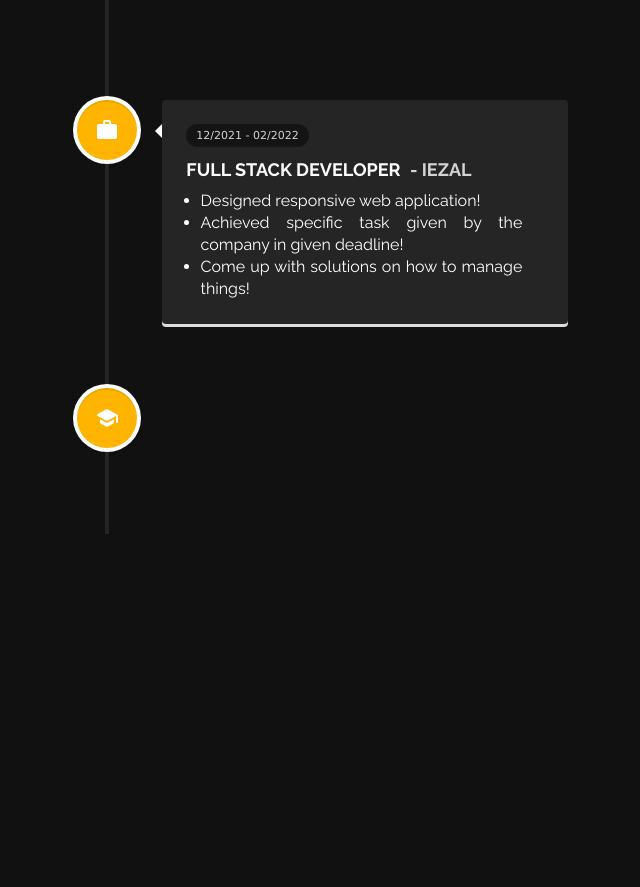
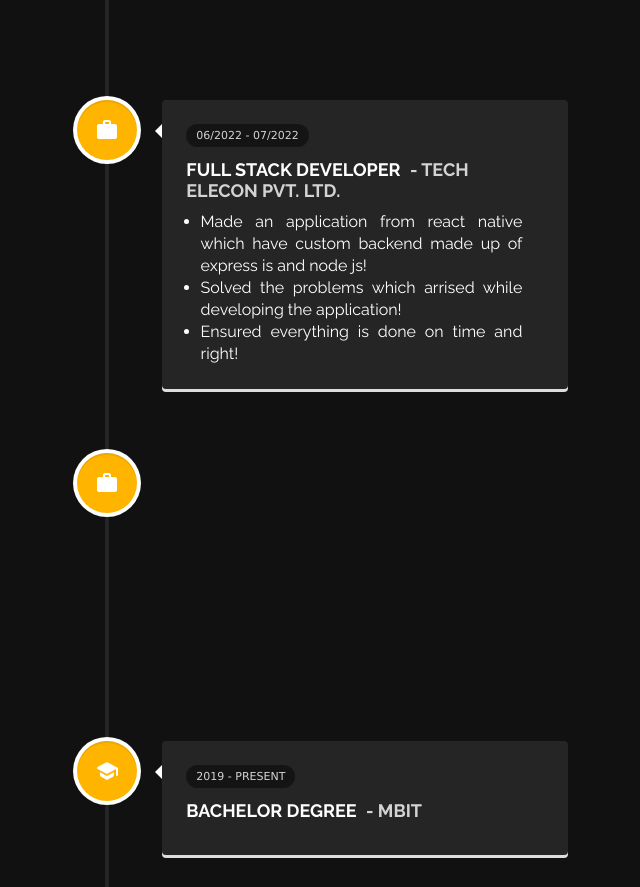
Before and after one commit to anish0103/My-Website, a React (Create React App) app: page /about in a window 1280 px wide. Shown: the part 2040-2927 px from the top of the page, without its empty margins (533-1173 px from the left). Before the commit the page ends 2574 px from the top, so only its background shows below. Built offline with nearby package versions, Linux system fonts and the light colour scheme.

Commit message:
Added New Resume And Updated Experience

```diff
--- a/src/Pages/AboutPage/about.js
+++ b/src/Pages/AboutPage/about.js
@@ -87,6 +87,23 @@
                 iconStyle={{ background: "#ffb400", color: "#fff" }}
               >
                 <div className="aboutpage-expedusubcontainer">
+                  <span>06/2022 - 07/2022</span>
+                  <h5>FULL STACK DEVELOPER <span> - TECH ELECON PVT. LTD.</span></h5>
+                  <ul>
+                    <li>Made an application from react native which have custom backend made up of express is and node js!</li>
+                    <li>Solved the problems which arrised while developing the application!</li>
+                    <li>Ensured everything is done on time and right!</li>
+                  </ul>
+                </div>
+              </VerticalTimelineElement>
+            </VerticalTimeline>
+            <VerticalTimeline>
+              <VerticalTimelineElement
+                icon={<WorkRoundedIcon />}
+                className="vertical-timeline-element--work"
+                iconStyle={{ background: "#ffb400", color: "#fff" }}
+              >
+                <div className="aboutpage-expedusubcontainer">
                   <span>12/2021 - 02/2022</span>
                   <h5>FULL STACK DEVELOPER <span> - IEZAL</span></h5>
                   <ul>
@@ -100,6 +117,7 @@
             <VerticalTimeline>
               <VerticalTimelineElement
                 icon={<SchoolRoundedIcon />}
+                position={"right"}
                 className="vertical-timeline-element--work"
                 iconStyle={{ background: "#ffb400", color: "#fff" }}
               >
```
Also changed, not shown: 1 other file (tests, documents, lock files or other folders).
